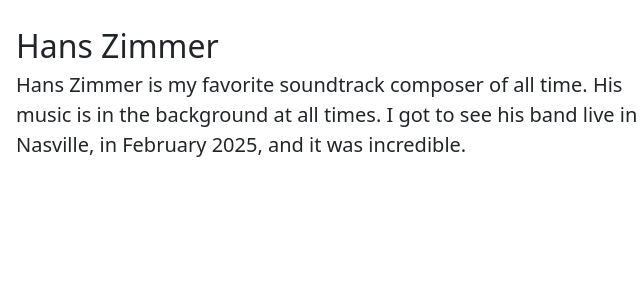
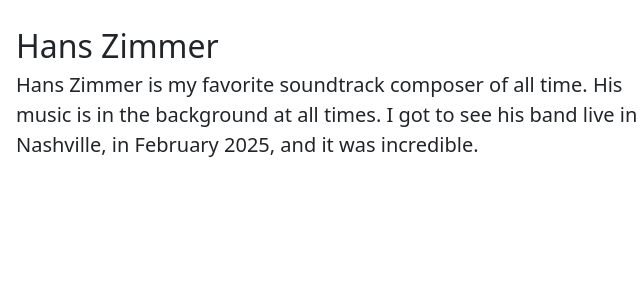
Before and after one commit to thomasotts33/Personal-Site, a plain HTML site: page index.html in a window 1280 px wide. Shown: the part 2058-2355 px from the top of the page, 543-1183 px from the left. Drawn offline with nearby package versions, Linux system fonts and the light colour scheme.

Commit message:
Add files via upload

```diff
--- a/index.html
+++ b/index.html
@@ -142,7 +142,7 @@
                     <div class="col-md-7 order-md-2">
                         <h2 class="featurette-heading fw-normal lh-1">Hans Zimmer</h2>
                         <p class="lead"> Hans Zimmer is my favorite soundtrack composer of all time. His music is in the background
-                            at all times. I got to see his band live in Nasville, in February 2025, and it was incredible.
+                            at all times. I got to see his band live in Nashville, in February 2025, and it was incredible.
                         </p>
                     </div>
                     <div class="col-md-5 order-md-1"> <img src="./assets/hans-image.jpg"
```
